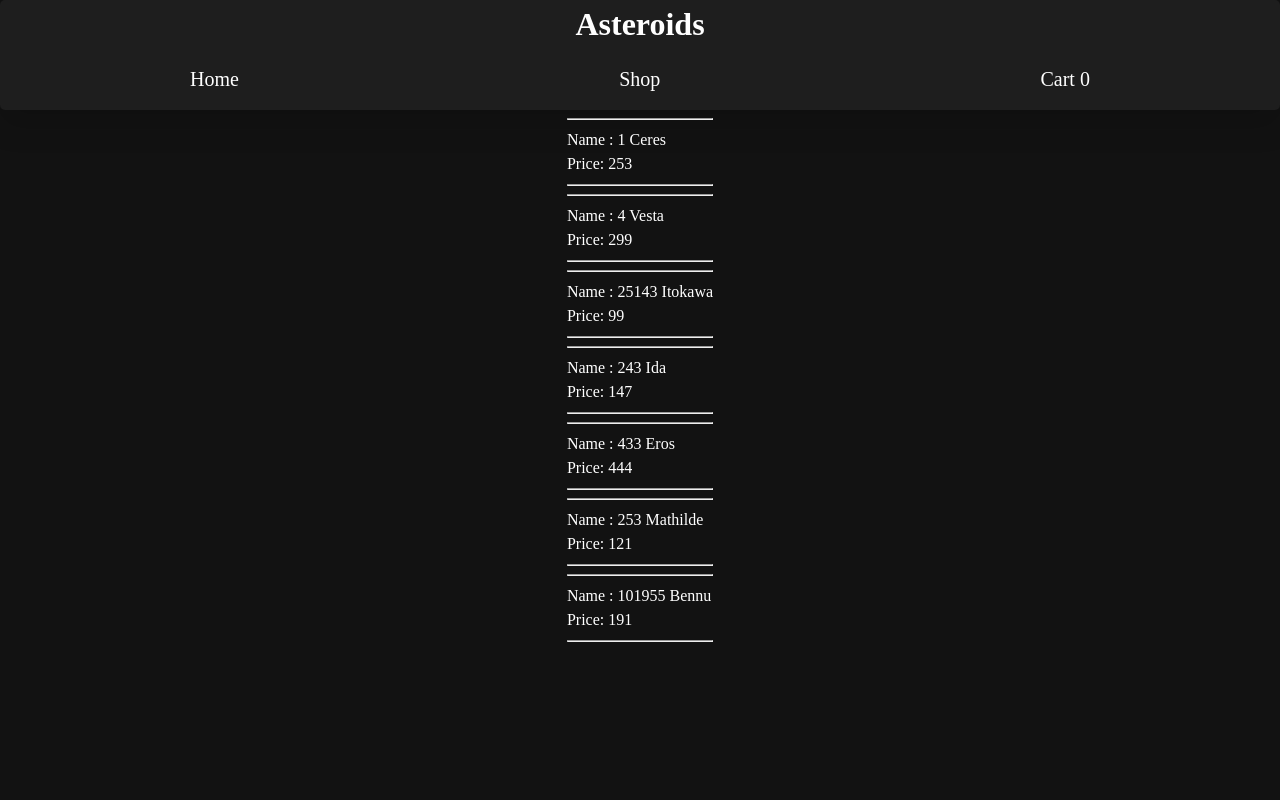
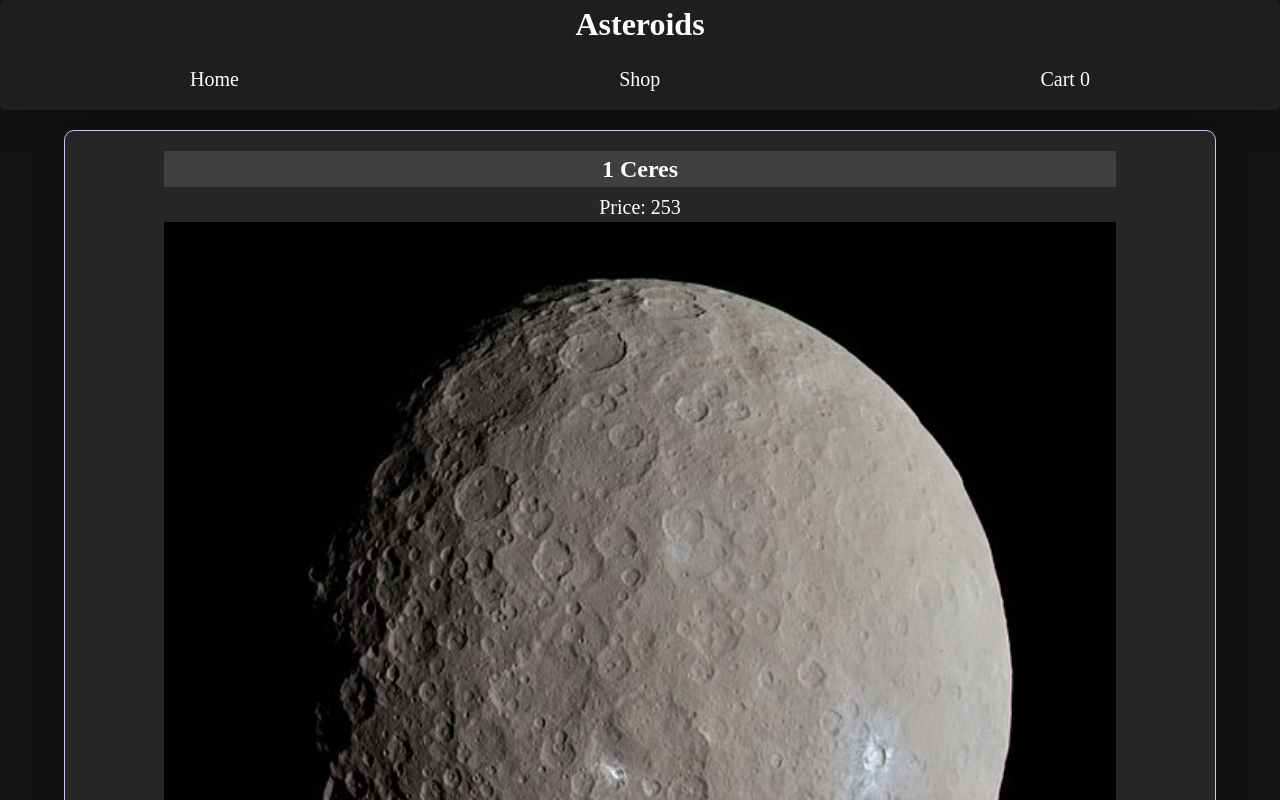
Before and after one commit to 01zulfi/shopping-cart, a React (Create React App) app: page / in a window 1280 px wide. Both pictures are taken after a click on the button "Shop now". Shown: the top 800 px of the page. Built offline with nearby package versions, Linux system fonts and the light colour scheme.

Commit message:
Style Shop component

```diff
--- a/src/components/Shop.js
+++ b/src/components/Shop.js
@@ -1,6 +1,7 @@
 import React from "react";
 import asteroids from "../asteroids";
 import { useNavigate } from "react-router";
+import "../styles/Shop.css";
 
 const Shop = () => {
   const navigate = useNavigate();
@@ -13,16 +14,13 @@ const Shop = () => {
   };
 
   const item = (asteroid) => (
-    <div
-      onClick={navigateRoute}
-      key={asteroid.id}
-      className="item-div"
-      data-id={asteroid.id}
-    >
-      <hr />
-      <p className="asteroid-name">Name : {asteroid.name}</p>
+    <div key={asteroid.id} className="item-div">
+      <h2 className="asteroid-name">{asteroid.name}</h2>
       <p className="asteroid-price">Price: {asteroid.price}</p>
-      <hr />
+      <img src={asteroid.imgSrc} alt="asteroid" />
+      <button data-id={asteroid.id} onClick={navigateRoute}>
+        Buy {asteroid.name}
+      </button>
     </div>
   );
 
--- /dev/null
+++ b/src/styles/Shop.css
@@ -0,0 +1,56 @@
+div.shop {
+  display: flex;
+  flex-direction: column;
+  align-items: center;
+  width: 100%;
+}
+
+.shop .item-div {
+  width: 90%;
+  box-shadow: 0px 15px 30px rgb(0 0 0 / 15%);
+  background-color: rgba(255, 255, 255, 0.09);
+  border: 1px solid #d4bff9;
+  margin-top: 20px;
+  border-radius: 10px;
+  margin-bottom: 20px;
+  display: flex;
+  flex-direction: column;
+  align-items: center;
+  padding: 15px;
+}
+
+.shop .item-div img {
+  width: 85%;
+}
+
+.shop .item-div h2 {
+  background-color: rgba(255, 255, 255, 0.11);
+  width: 85%;
+  margin-top: 5px;
+  margin-bottom: 5px;
+  text-align: center;
+}
+
+.shop .item-div p {
+  font-size: 20px;
+}
+
+.shop .item-div button {
+  animation: button-animation 3s infinite linear alternate;
+  padding: 10px;
+  border: 1px solid #d4bff9;
+  color: black;
+  border: 0;
+  font-size: 19px;
+  border-radius: 5px;
+  margin: 15px;
+}
+
+@keyframes button-animation {
+  from {
+    background-color: #bc75c9;
+  }
+  to {
+    background-color: #ab47bc;
+  }
+}
```
